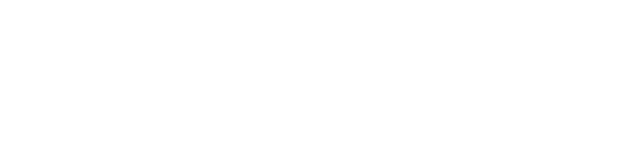
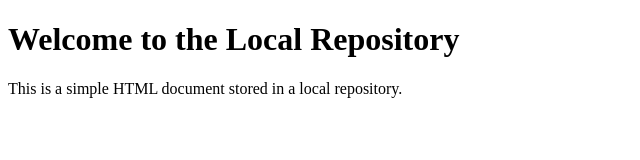
Before and after one commit to sathyaprasad26/new-html-trial, a plain HTML site: page index.html in a window 1280 px wide. Shown: the whole page, without its empty margins (0-640 px from the left). Drawn offline with Linux system fonts and the light colour scheme.

Commit message:
Edited index and added background color

```diff
--- a/index.html
+++ b/index.html
@@ -6,6 +6,7 @@
     <title>Document</title>
 </head>
 <body>
-
+    <h1>Welcome to the Local Repository</h1>
+    <p>This is a simple HTML document stored in a local repository.</p>
 </body>
 </html>
--- a/style.css
+++ b/style.css
@@ -0,0 +1,4 @@
+p{
+    color:red;
+    background-color: lightblue;
+}
```
